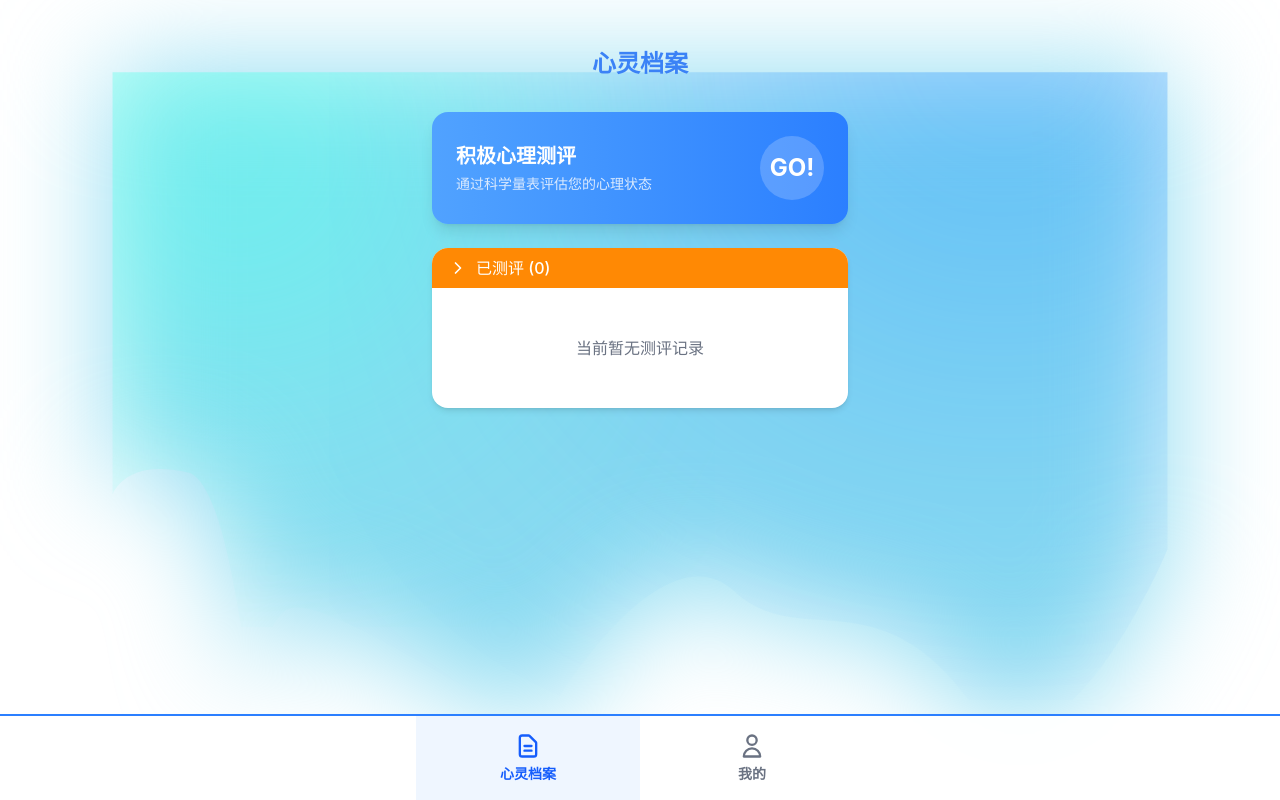
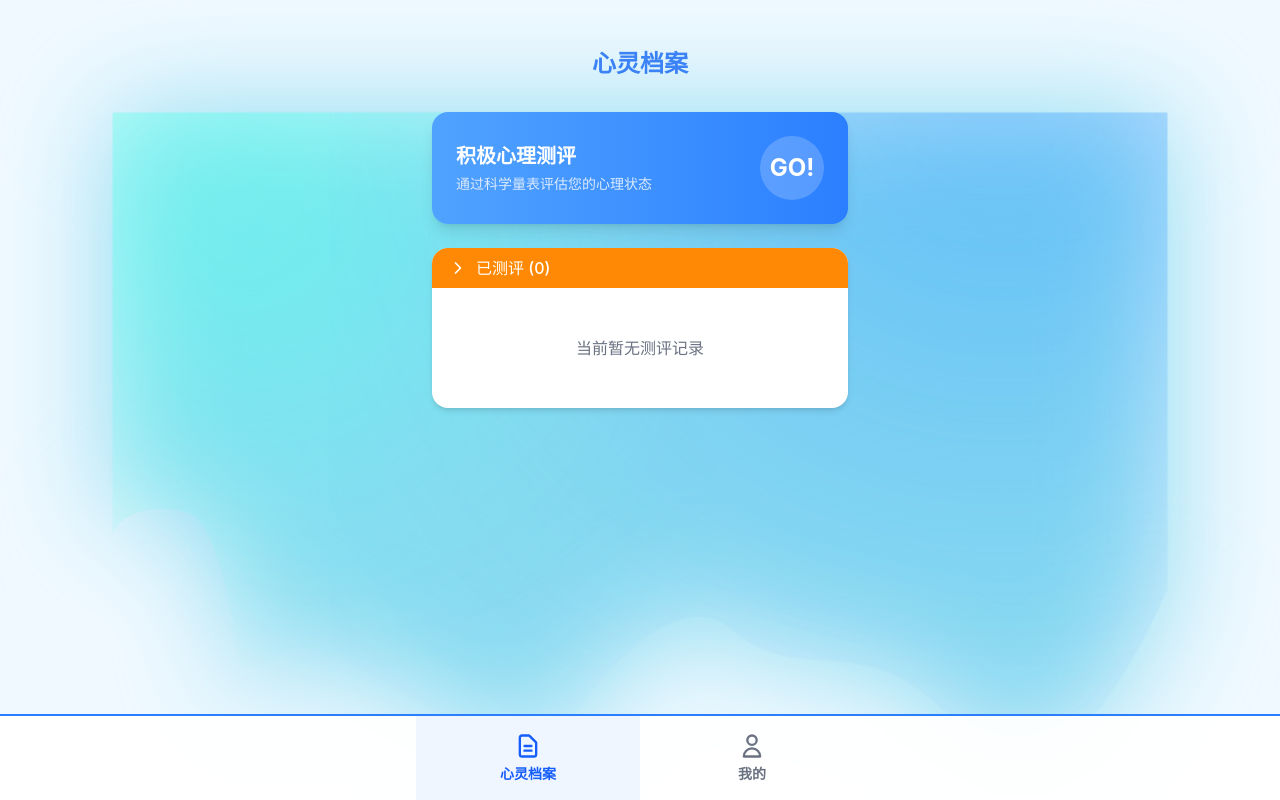
Before and after one commit to Dylan-dy712/positive-psychology-assessment, a React (Vite) app: page / in a window 1280 px wide. Built offline with nearby package versions, Linux system fonts and the light colour scheme.

Commit message:
修改背景图只铺满顶部，下方使用纯色背景

```diff
--- a/src/index.css
+++ b/src/index.css
@@ -15,10 +15,10 @@
 
   body {
     background-image: url('/beijingse.svg');
-    background-size: cover;
-    background-position: center center;
+    background-size: 100% auto;
+    background-position: center top;
     background-repeat: no-repeat;
-    background-attachment: fixed;
+    background-color: #F0F9FF;
     color: #1F2937;
     -webkit-font-smoothing: antialiased;
     -moz-osx-font-smoothing: grayscale;
```
